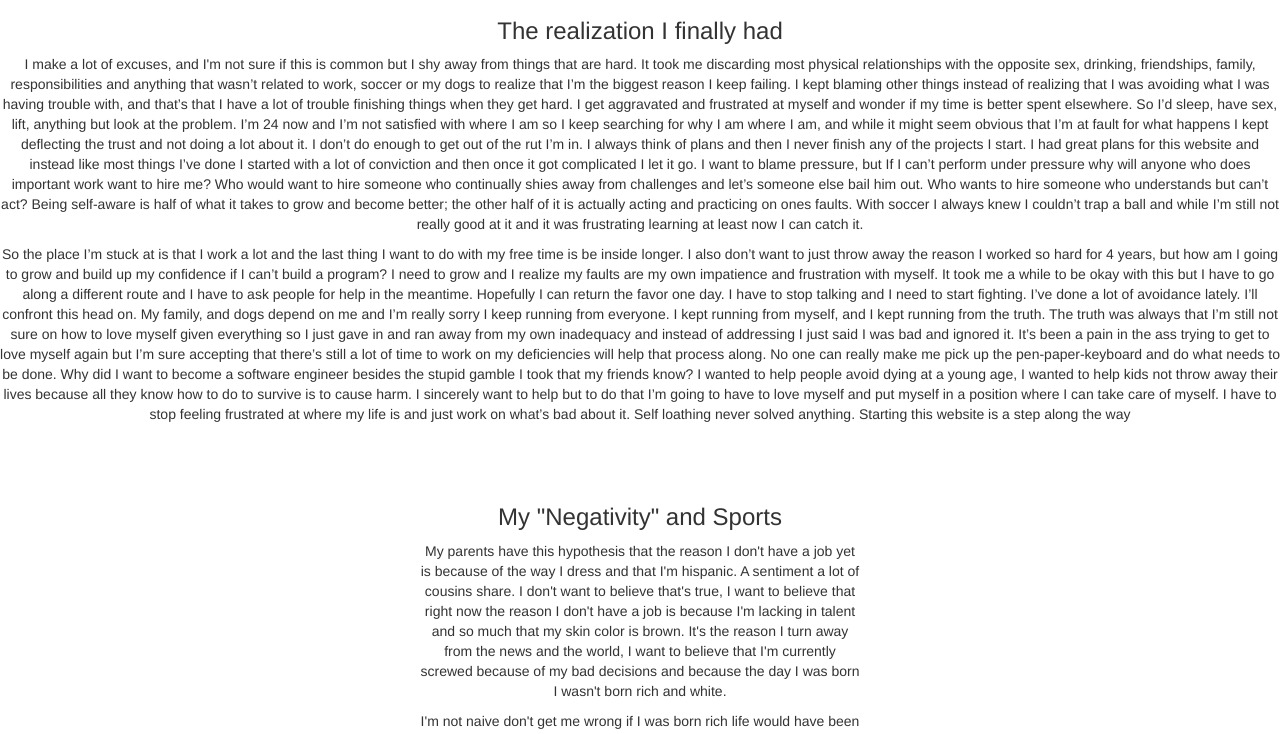
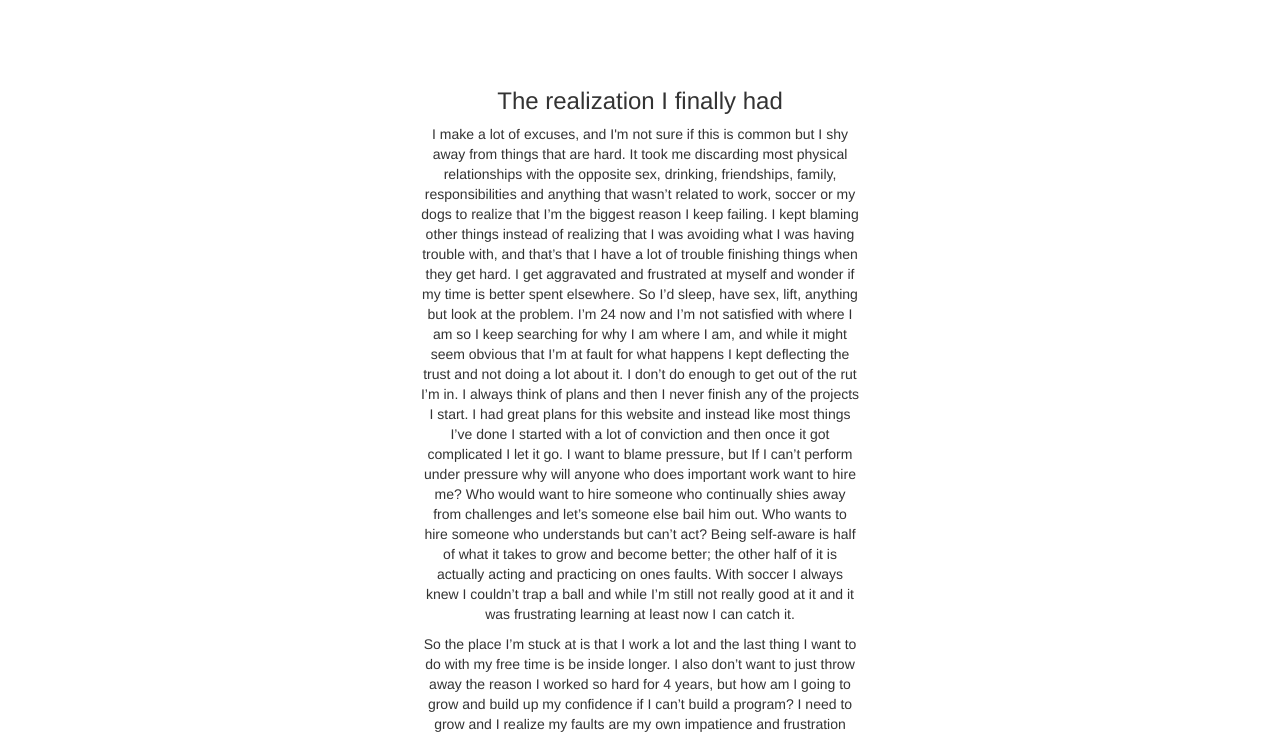
Before and after one commit to alegarpa/personal, a plain HTML site: page muses.html in a window 1280 px wide. Shown: the part 54-788 px from the top of the page. Drawn offline with nearby package versions, Linux system fonts and the light colour scheme.

Commit message:
fixed formatting

```diff
--- a/muses.html
+++ b/muses.html
@@ -63,7 +63,7 @@
 
   <body>
 
-<div id="post">
+<div class="post">
 
 <h3> The realization I finally had </h3>
 
```
